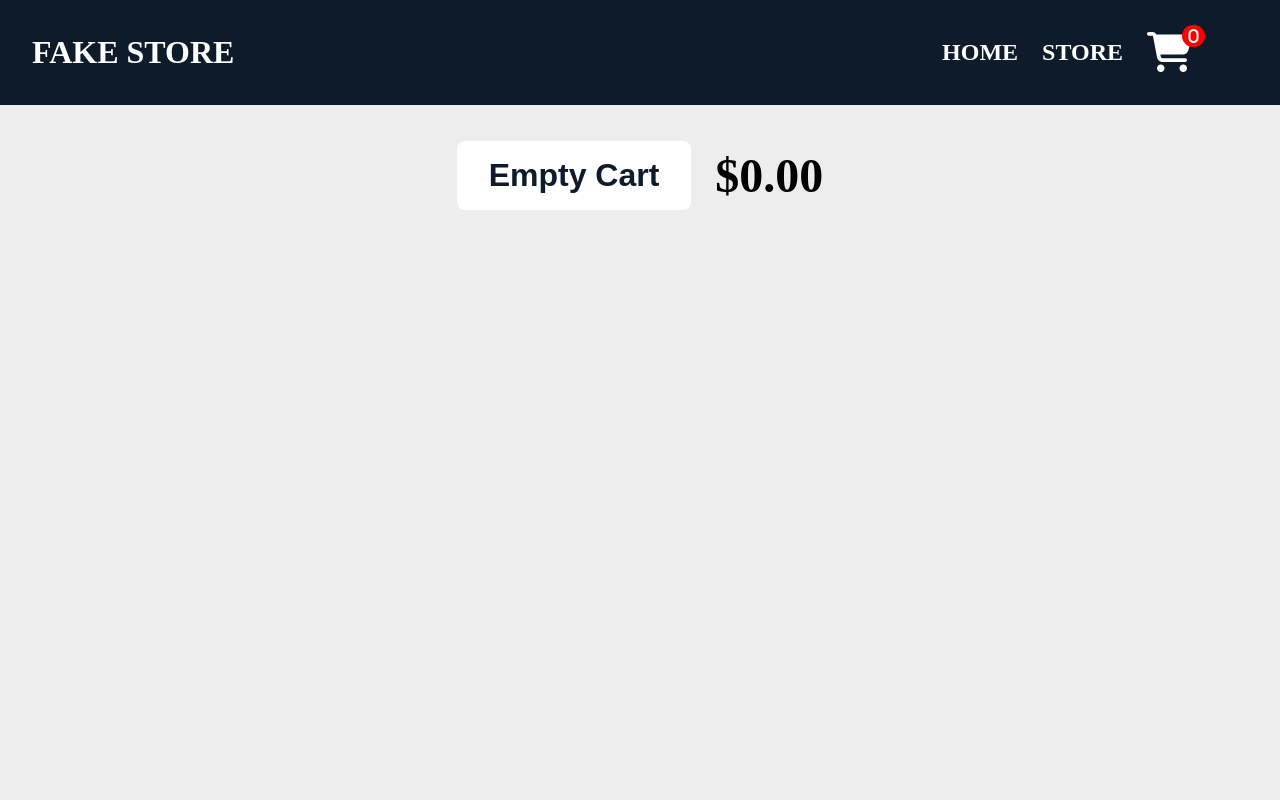
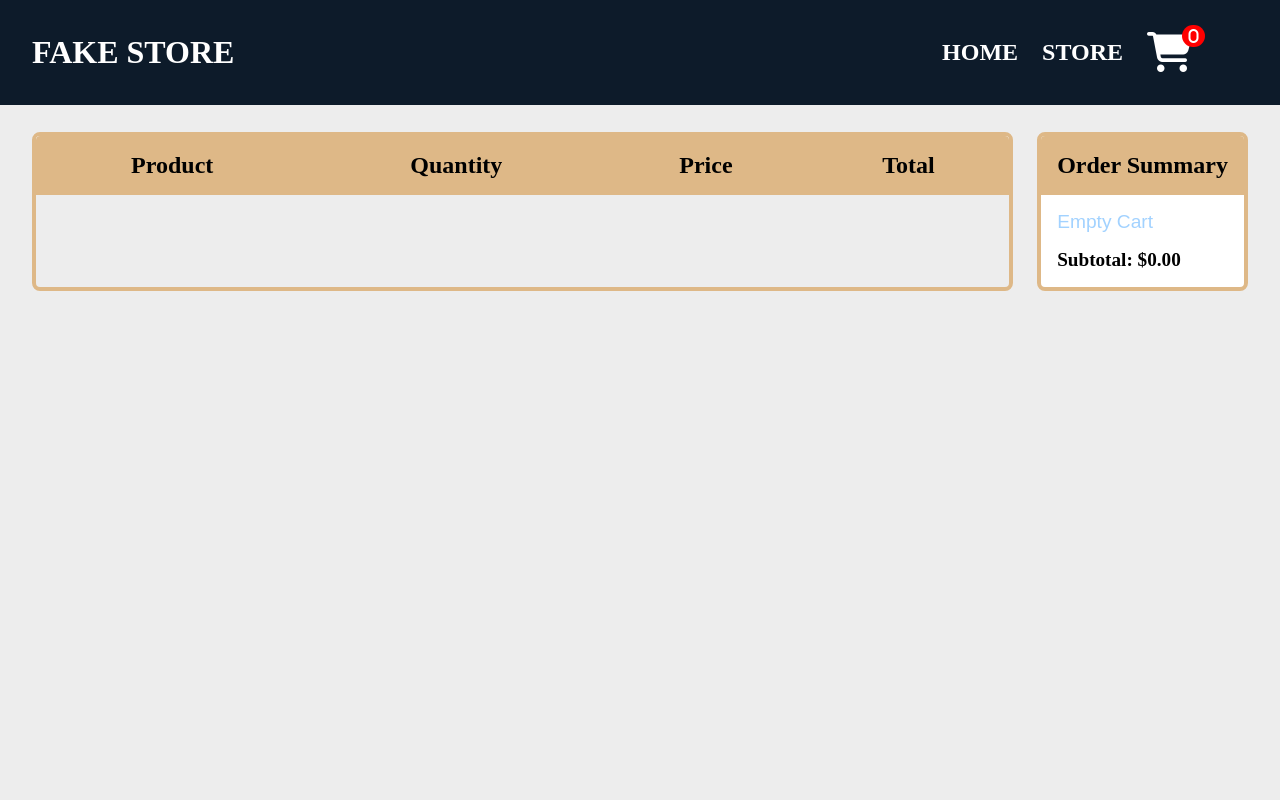
Before and after one commit to ryanwcchan/shopping-cart, a React (Vite) app: page /cart in a window 1280 px wide. Shown: the top 800 px of the page. Built offline with nearby package versions, Linux system fonts and the light colour scheme.

Commit message:
style: Revamp style of cart page and cart item by using tables to display cart items

```diff
--- a/src/Root.module.css
+++ b/src/Root.module.css
@@ -5,6 +5,5 @@
 
 .outletContainer {
   padding-top: 100px;
-  height: 100%;
   min-height: 100vh;
 }
--- a/src/components/CartItem.module.css
+++ b/src/components/CartItem.module.css
@@ -1,38 +1,52 @@
-.itemContainer {
-  display: flex;
-  justify-content: center;
-  align-items: center;
-  gap: 2rem;
-  background-color: #0d1b2a;
+.productImg {
+  width: 8rem;
+  height: auto;
+  overflow: hidden;
   border-radius: 0.5rem;
-  padding: 1rem 1.5rem;
-  box-sizing: border-box;
-  /* height: 8rem; */
-  max-width: 100rem;
+  padding: 0.5rem;
+  background-color: white;
 }
 
 .productName {
-  /* height: 100%; */
-  font-size: 2rem;
-  font-weight: bold;
-  border-radius: 0.5rem;
-  background-color: white;
-  padding: 0.5rem 1rem;
   display: flex;
   align-items: center;
-  overflow: hidden;
-  white-space: nowrap;
-  flex: 1;
+  text-align: left;
+  flex-wrap: wrap;
+  background-color: white;
+  margin: 0;
+  font-size: 1.5rem;
 }
 
-.productImg {
-  width: 8rem;
-  height: 4rem;
-  overflow: hidden;
-  object-fit: scale-down;
-  border-radius: 0.5rem;
-  padding: 0.5rem;
-  background-color: white;
+.nameContainer {
+  display: flex;
+  flex-direction: column;
+  justify-content: center;
+  gap: 0.5rem;
+}
+
+.price,
+.total {
+  font-size: 1.5rem;
+}
+
+.total {
+  font-weight: bold;
+}
+
+.productContainer {
+  display: flex;
+  gap: 1rem;
+}
+
+.priceContainer {
+  vertical-align: middle;
+  text-align: center;
+}
+
+.productCell {
+  display: table-cell; /* Ensures it follows table row behavior */
+  vertical-align: middle; /* Aligns content in the center */
+  text-align: left;
 }
 
 .quantity {
@@ -40,10 +54,9 @@
   display: flex;
   justify-content: center;
   align-items: center;
-  gap: 1.2rem;
+  gap: 0.5rem;
   background-color: white;
   border-radius: 0.5rem;
-  padding: 0.7rem 1rem;
   box-sizing: border-box;
 }
 
@@ -53,132 +66,40 @@
 
 .qtyDisplay {
   font-size: 1.2rem;
-  border-radius: 0.5rem;
-  background-color: #a2d2ff;
-  padding: 0 1rem 0 1rem;
+  border-radius: 0.25rem;
+  border: 1px solid #0d1b2a;
+  padding: 0.25rem 0.5rem;
   margin: 0;
 }
 
 .button {
   user-select: none;
-  font-size: 1.5rem;
-  color: #0d1b2a;
+  font-size: 1rem;
+  color: white;
+  cursor: pointer;
+  padding: 0.5rem;
+  background-color: #0d1b2a;
+  border: none;
+  border-radius: 0.25rem;
+  outline-color: transparent;
+}
+
+.button:disabled {
+  opacity: 0.5;
+  cursor: not-allowed;
 }
 
 .deleteBtn {
-  margin: 0;
-  padding: 0.5rem 1rem;
-  border-radius: 0.5rem;
+  background-color: transparent;
+  cursor: pointer;
   border: none;
   outline-color: transparent;
-  background-color: white;
-  color: #0d1b2a;
-  font-weight: bold;
+  color: #a2d2ff;
   font-size: 1.2rem;
-  transition: transform 0.3s ease-out;
-}
-
-.deleteBtn:hover,
-.button:hover {
-  transform: translate(0, -1px);
+  align-self: flex-start;
+  padding: 0;
 }
 
 .deleteBtn:hover {
-  /* box-shadow: 0 0 10px rgb(0, 105, 251) */
-  background-color: lightgray;
+  text-decoration: underline;
 }
-
-.button:active {
-  transform: translate(0, 1px);
-}
-
-.buttonWrapper {
-  display: flex;
-  gap: 2rem;
-}
-
-.deleteBtn i {
-  display: none;
-}
-
-@media (max-width: 1900px) {
-  .quantity {
-    gap: 0.5rem;
-  }
-
-  .itemContainer {
-    gap: 1rem;
-  }
-
-  .buttonWrapper {
-    gap: 1rem;
-  }
-}
-
-@media (max-width: 1700px) {
-  .buttonWrapper {
-    flex-direction: column;
-  }
-
-  .quantity {
-    padding: 0.5rem 1rem;
-  }
-
-  .deleteBtn {
-    padding: 0.5rem 1rem;
-  }
-
-  .productImg {
-    width: 4rem;
-  }
-}
-
-@media (max-width: 1200px) {
-  .itemContainer {
-    flex-direction: column;
-  }
-
-  .productName {
-    font-size: 2rem;
-  }
-
-  .productImg {
-    display: none;
-  }
-
-  .deleteBtn {
-    height: min-content;
-    padding: 0.5rem;
-  }
-
-  .deleteBtn i {
-    display: inline-block;
-  }
-
-  .deleteText {
-    display: none;
-  }
-
-  .buttonWrapper {
-    flex-direction: row;
-  }
-
-  .productName {
-    overflow: auto;
-    white-space: wrap;
-    /* padding-top: 1rem; */
-  }
-
-  .qty {
-    display: none;
-  }
-
-  .itemContainer {
-    height: fit-content;
-    gap: 0.5rem;
-  }
-
-  .buttonWrapper {
-    padding-bottom: 1.5rem;
-  }
-}
--- a/src/components/QtyInput.module.css
+++ b/src/components/QtyInput.module.css
@@ -1,10 +1,8 @@
 .input {
-    width: 1.5rem;
-    background: none;
-    border: none;
-    text-align: center;
-    font-size: 1.2rem;
-    /* outline: none; */
-    display: flex;
-    flex: 1;
+  background: none;
+  border: none;
+  text-align: center;
+  font-size: 1.2rem;
+  outline: none;
+  width: 2rem;
 }
--- a/src/pages/CartPage.jsx
+++ b/src/pages/CartPage.jsx
@@ -1,19 +1,25 @@
 import { useOutletContext } from "react-router-dom";
 import CartItem from "../components/CartItem";
-import style from './CartPage.module.css'
-import cartStyle from '../components/CartItem.module.css'
+import style from "./CartPage.module.css";
+import cartStyle from "../components/CartItem.module.css";
 import { useEffect, useState } from "react";
 
 export default function CartPage() {
-  const { cartData = [], emptyCart, deleteCartItem, incrementQuantity, decreaseQuantity } = useOutletContext();
+  const {
+    cartData = [],
+    emptyCart,
+    deleteCartItem,
+    incrementQuantity,
+    decreaseQuantity,
+  } = useOutletContext();
   const [totalPrice, setTotalPrice] = useState(0);
 
   useEffect(() => {
-    updateTotalPrice(cartData)
-  })
+    updateTotalPrice(cartData);
+  });
 
   function calculateTotal(items) {
-    return items.reduce((total, item) => total + item.price * item.quantity, 0)
+    return items.reduce((total, item) => total + item.price * item.quantity, 0);
   }
 
   function updateTotalPrice() {
@@ -22,11 +28,18 @@ export default function CartPage() {
 
   return (
     <div className={style.wrapper}>
-      <div className={style.cartInfo}>
-        <button onClick={emptyCart} className={cartStyle.deleteBtn}>Empty Cart</button>
-        <p className={style.totalPrice}>${totalPrice.toFixed(2)}</p>
-      </div>
-      <div className={style.cartContainer}>
+      <div className={style.container}>
+        <div className={style.cartTableContainer}>
+          <table className={style.cartTable}>
+            <thead>
+              <tr>
+                <th>Product</th>
+                <th>Quantity</th>
+                <th>Price</th>
+                <th>Total</th>
+              </tr>
+            </thead>
+            <tbody>
               {cartData.map((item) => {
                 return (
                   <CartItem
@@ -38,10 +51,27 @@ export default function CartPage() {
                     deleteCartItem={deleteCartItem}
                     incrementQuantity={incrementQuantity}
                     decreaseQuantity={decreaseQuantity}
+                    price={item.price}
                   />
-          )
+                );
               })}
+            </tbody>
+          </table>
+        </div>
+        {/* Order Summary */}
+        <div className={style.orderSummary}>
+          <h1>Order Summary</h1>
+
+          <div className={style.cartInfo}>
+            <button onClick={emptyCart} className={cartStyle.deleteBtn}>
+              Empty Cart
+            </button>
+            <p className={style.totalPrice}>
+              Subtotal: ${totalPrice.toFixed(2)}
+            </p>
           </div>
         </div>
-  )
+      </div>
+    </div>
+  );
 }
--- a/src/pages/CartPage.module.css
+++ b/src/pages/CartPage.module.css
@@ -1,62 +1,68 @@
-.cartContainer {
-  display: flex;
-  flex-direction: column;
-  justify-content: center;
-  align-self: center;
-  margin: 2rem;
-  gap: 1rem;
-  max-width: 100rem;
+.cartTableContainer th,
+.cartTableContainer td {
+  padding: 1rem;
+  text-align: center;
 }
 
-.cartContainer:empty {
-  display: none;
+.cartTableContainer th {
+  font-size: 1.5rem;
+  background-color: burlywood;
 }
 
 .cartInfo {
-  padding: 2rem 0rem 0rem 2rem;
-  height: 100%;
-  max-height: max-content;
   display: flex;
-  align-items: center;
-  padding-right: 2rem;
-  gap: 1.5rem;
-  justify-content: center;
-}
-
-.cartInfo button {
-  font-size: 2rem;
-  padding: 1rem 2rem;
+  flex-direction: column;
+  padding: 1rem;
+  gap: 1rem;
 }
 
 .cartInfo p {
-  font-size: 3rem;
+  font-weight: bold;
+  margin: 0;
+  font-size: 1.2rem;
+}
+
+.cartTableContainer {
+  flex: 1;
+}
+
+.cartTableContainer {
+  border: 4px solid burlywood;
+  border-radius: 0.5rem;
+  overflow: hidden;
 }
 
 .wrapper {
   display: flex;
-  flex-direction: column;
-  justify-content: center;
-  /* max-width: 100rem; */
+  max-width: 100rem;
+  margin: auto;
 }
 
-.totalPrice {
-  font-weight: bold;
-  font-size: 2rem;
-  text-align: center;
+.container {
+  margin: 2rem;
+  display: flex;
+  gap: 1.5rem;
+  min-width: 70%;
+  flex: 1;
 }
 
-@media (max-width: 1400px) {
-  .cartInfo {
-    display: flex;
-    align-items: center;
-    padding-right: 2rem;
-    gap: 1.5rem;
-    justify-content: center;
-    padding-top: 0;
-    box-sizing: border-box;
-  }
+.cartTable {
+  width: 100%;
+  border-collapse: collapse;
+  background-color: white;
+}
 
-  .cartContainer {
-    margin-top: 0;
-  }
+.orderSummary {
+  border: 4px solid burlywood;
+  border-radius: 0.5rem;
+  overflow: hidden;
+  height: fit-content;
+  background-color: white;
 }
+
+.orderSummary h1 {
+  font-size: 1.5rem;
+  background-color: burlywood;
+  padding: 1rem;
+  margin: 0;
+}
```
Also changed, not shown: src/components/CartItem.jsx (+69 -22 lines). Lines whose indentation alone changed are shown as unchanged.
